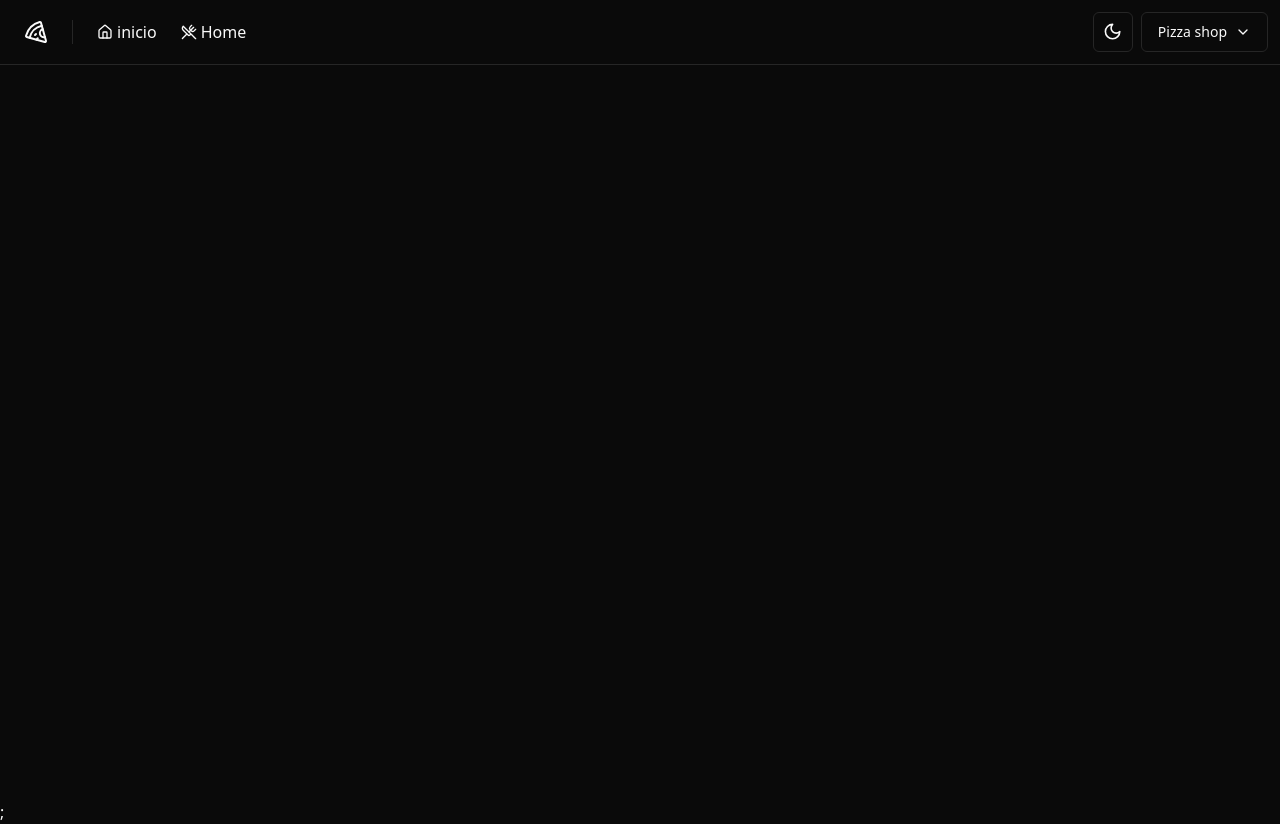
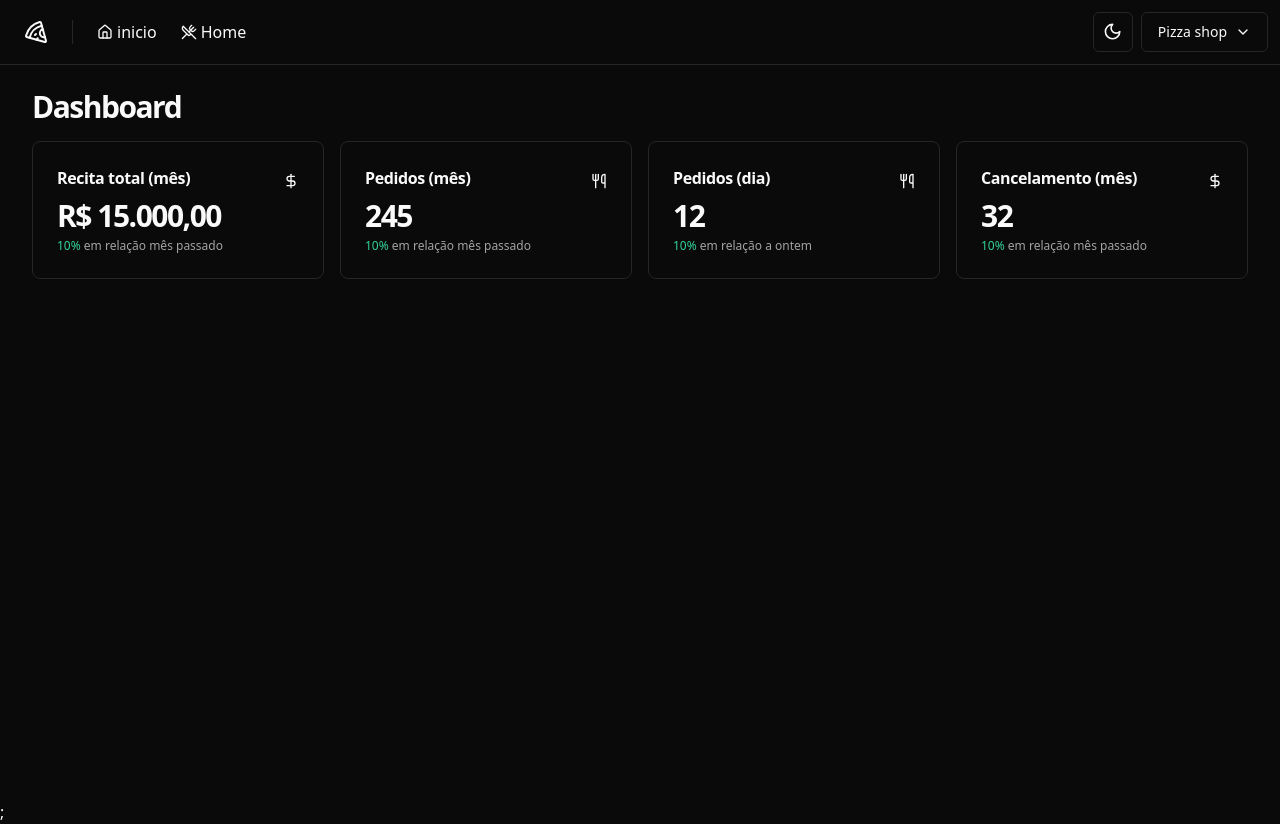
Before and after one commit to joao911/Pizza-shop, a React (Vite) app: page / in a window 1280 px wide. Built offline with nearby package versions, Linux system fonts and the light colour scheme.

Commit message:
feat: start feature

```diff
--- /dev/null
+++ b/src/components/ui/card.tsx
@@ -0,0 +1,79 @@
+import * as React from "react"
+
+import { cn } from "@/lib/utils"
+
+const Card = React.forwardRef<
+  HTMLDivElement,
+  React.HTMLAttributes<HTMLDivElement>
+>(({ className, ...props }, ref) => (
+  <div
+    ref={ref}
+    className={cn(
+      "rounded-lg border bg-card text-card-foreground shadow-sm",
+      className
+    )}
+    {...props}
+  />
+))
+Card.displayName = "Card"
+
+const CardHeader = React.forwardRef<
+  HTMLDivElement,
+  React.HTMLAttributes<HTMLDivElement>
+>(({ className, ...props }, ref) => (
+  <div
+    ref={ref}
+    className={cn("flex flex-col space-y-1.5 p-6", className)}
+    {...props}
+  />
+))
+CardHeader.displayName = "CardHeader"
+
+const CardTitle = React.forwardRef<
+  HTMLParagraphElement,
+  React.HTMLAttributes<HTMLHeadingElement>
+>(({ className, ...props }, ref) => (
+  <h3
+    ref={ref}
+    className={cn(
+      "text-2xl font-semibold leading-none tracking-tight",
+      className
+    )}
+    {...props}
+  />
+))
+CardTitle.displayName = "CardTitle"
+
+const CardDescription = React.forwardRef<
+  HTMLParagraphElement,
+  React.HTMLAttributes<HTMLParagraphElement>
+>(({ className, ...props }, ref) => (
+  <p
+    ref={ref}
+    className={cn("text-sm text-muted-foreground", className)}
+    {...props}
+  />
+))
+CardDescription.displayName = "CardDescription"
+
+const CardContent = React.forwardRef<
+  HTMLDivElement,
+  React.HTMLAttributes<HTMLDivElement>
+>(({ className, ...props }, ref) => (
+  <div ref={ref} className={cn("p-6 pt-0", className)} {...props} />
+))
+CardContent.displayName = "CardContent"
+
+const CardFooter = React.forwardRef<
+  HTMLDivElement,
+  React.HTMLAttributes<HTMLDivElement>
+>(({ className, ...props }, ref) => (
+  <div
+    ref={ref}
+    className={cn("flex items-center p-6 pt-0", className)}
+    {...props}
+  />
+))
+CardFooter.displayName = "CardFooter"
+
+export { Card, CardHeader, CardFooter, CardTitle, CardDescription, CardContent }
--- a/src/routes.tsx
+++ b/src/routes.tsx
@@ -4,7 +4,7 @@
 import { SignOutLayout } from "./screens/_layouts/SignOutLayout";
 import { Login } from "./screens/signOut/Login";
 import { SignUp } from "./screens/signOut/SignUp";
-import { Orders } from "./screens/sigIn/DashBoard/Orders";
+import { Orders } from "./screens/sigIn/Orders";
 
 export const router = createBrowserRouter([
   {
--- /dev/null
+++ b/src/screens/sigIn/DashBoard/components/CardComponent/index.tsx
@@ -0,0 +1,36 @@
+import React from "react";
+import { CardHeader, CardTitle, CardContent, Card } from "@/components/ui/card";
+
+interface CardComponentProps {
+  title: string;
+  value: string;
+  percentage: string;
+  subtitle: string;
+
+  icon?: React.ReactNode;
+}
+export const CardComponent: React.FC<CardComponentProps> = ({
+  title,
+  value,
+  percentage,
+  subtitle,
+  icon,
+}) => {
+  return (
+    <Card>
+      <CardHeader className="spacey-8 flex-row items-center justify-between pb-2">
+        <CardTitle className="text-base font-semibold">{title}</CardTitle>
+        {icon}
+      </CardHeader>
+      <CardContent className="space-y-1">
+        <span className="text-3xl font-bold tracking-tighter">{value}</span>
+        <p className="text-xs text-muted-foreground">
+          <span className="text-emerald-500 dark:text-emerald-400">
+            {percentage}%
+          </span>{" "}
+          em relação {subtitle}
+        </p>
+      </CardContent>
+    </Card>
+  );
+};
--- a/src/screens/sigIn/DashBoard/index.tsx
+++ b/src/screens/sigIn/DashBoard/index.tsx
@@ -1,5 +1,8 @@
 import React from "react";
 import { Helmet } from "react-helmet-async";
+import { DollarSign, Utensils } from "lucide-react";
+
+import { CardComponent } from "./components/CardComponent";
 
 // import { Container } from './styles';
 
@@ -7,6 +10,39 @@
   return (
     <div>
       <Helmet title="Dashboard" />
+      <div className="flex flex-col gap-4">
+        <h1 className="text-3xl font-bold tracking-tighter">Dashboard</h1>
+        <div className="grid grid-cols-4 gap-4">
+          <CardComponent
+            title="Recita total (mês) "
+            value="R$ 15.000,00"
+            percentage="10"
+            subtitle="mês passado"
+            icon={<DollarSign className="h-4 w-4 text-foreground" />}
+          />
+          <CardComponent
+            title="Pedidos (mês) "
+            value="245"
+            percentage="10"
+            subtitle="mês passado"
+            icon={<Utensils className="h-4 w-4 text-foreground" />}
+          />
+          <CardComponent
+            title="Pedidos  (dia) "
+            value="12"
+            percentage="10"
+            subtitle="a ontem"
+            icon={<Utensils className="h-4 w-4 text-foreground" />}
+          />
+          <CardComponent
+            title="Cancelamento (mês) "
+            value="32"
+            percentage="10"
+            subtitle="mês passado"
+            icon={<DollarSign className="h-4 w-4 text-foreground" />}
+          />
+        </div>
+      </div>
     </div>
   );
 };
```
Also changed, not shown: src/screens/sigIn/Orders/components/OrderDetails/index.tsx (renamed from src/screens/sigIn/DashBoard/Orders/components/OrderDetails/index.tsx), src/screens/sigIn/Orders/components/OrderTableFilter/index.tsx (renamed from src/screens/sigIn/DashBoard/Orders/components/OrderTableFilter/index.tsx), src/screens/sigIn/Orders/components/OrderTableRow/index.tsx (renamed from src/screens/sigIn/DashBoard/Orders/components/OrderTableRow/index.tsx), src/screens/sigIn/Orders/index.tsx (renamed from src/screens/sigIn/DashBoard/Orders/index.tsx).
